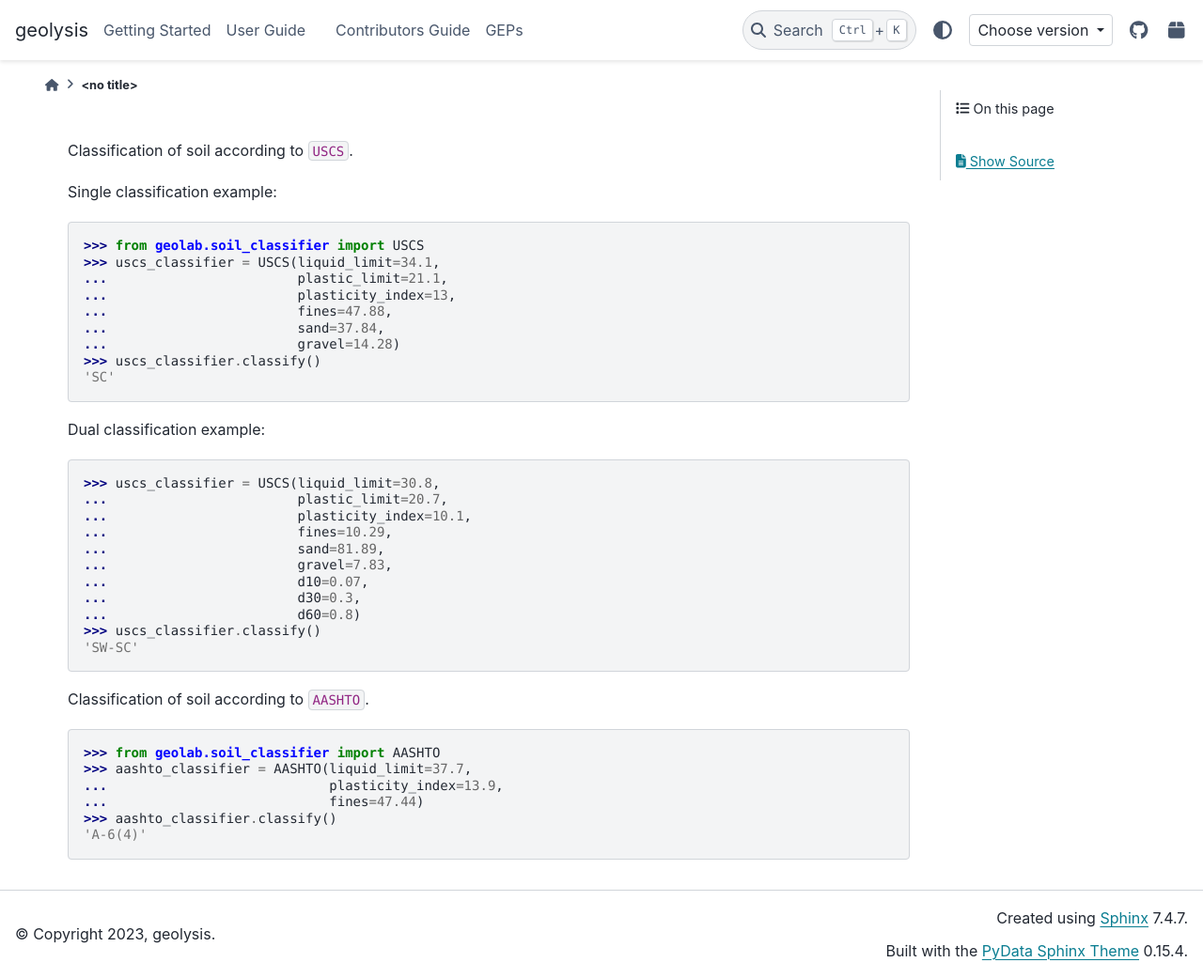
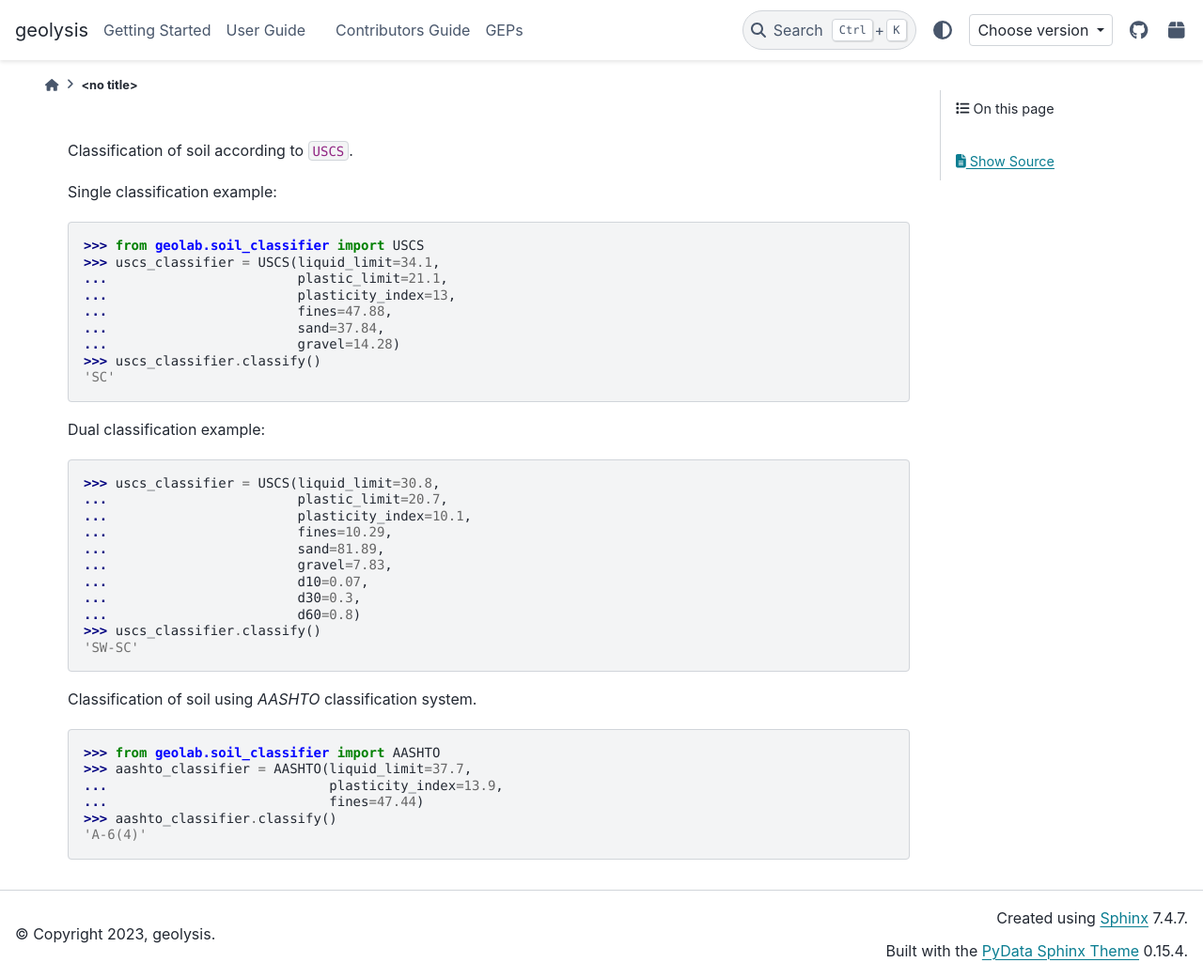
Before and after one commit to patrickboateng/geolysis, a Sphinx documentation site: the page built from docs/source/examples/soil_classifier.rst, in a window 1280 px wide and 1041 px high. Shown: the whole window at 94% size. Built offline with Sphinx 7.4.7 and the PyData theme 0.15.4, drawn with Linux system fonts in a browser that asks for light colours.

Commit message:
minor change

```diff
--- a/docs/source/examples/soil_classifier.rst
+++ b/docs/source/examples/soil_classifier.rst
@@ -30,7 +30,7 @@ Dual classification example:
     >>> uscs_classifier.classify()
     'SW-SC'
 
-Classification of soil according to ``AASHTO``.
+Classification of soil using `AASHTO` classification system.
 
 .. doctest::
 
```
